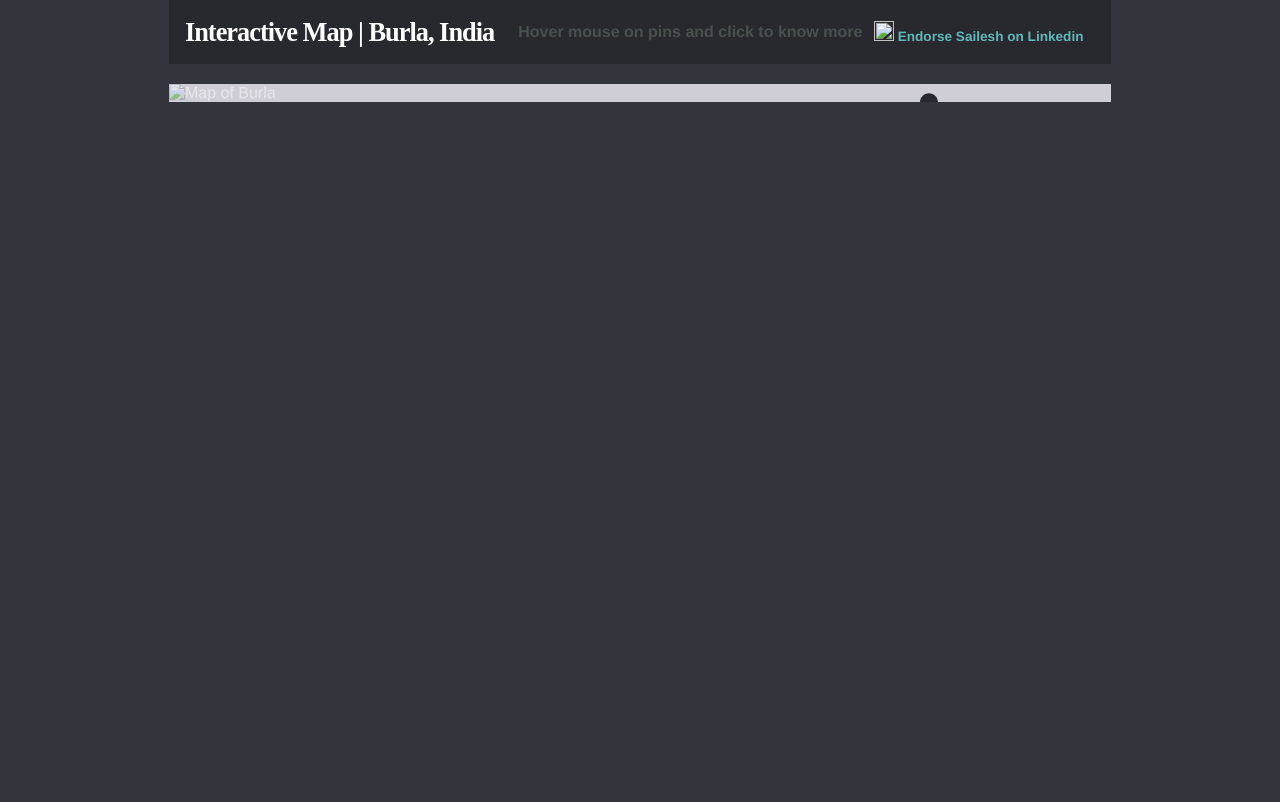
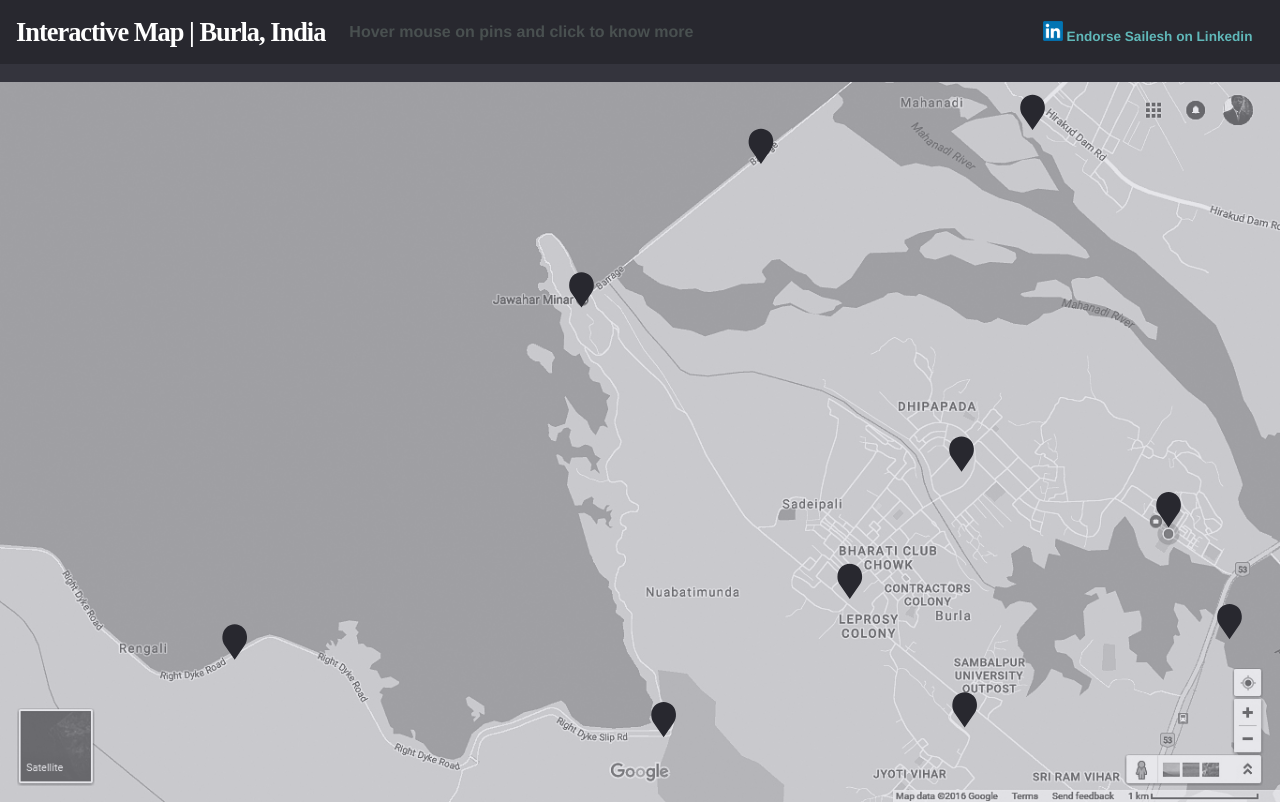
Before and after one commit to saileshsahu/Interactive-Map, a plain HTML site: page index.html in a window 1280 px wide. Drawn offline with Linux system fonts and the light colour scheme; a web font is replaced by a local one.

Commit message:
Update index.html

```diff
--- a/index.html
+++ b/index.html
@@ -23,13 +23,13 @@
 			<header class="codrops-header">
 				<h1 class="codrops-header__title">Interactive Map | Burla, India</h1>
 				<p class="codrops-header__tagline">Hover mouse on pins and click to know more</p>
-				<a class="icon-link" href="https://in.linkedin.com/in/saileshsahu95" title="View Profile on LinkedIn"><span class="icon-text"><img src="img/linkedin.png" width="20" height="20"> Endorse Sailesh on Linkedin</span></a></a>
+				<a class="icon-link" href="https://in.linkedin.com/in/saileshsahu95" title="View Profile on LinkedIn"><span class="icon-text"><img src="linkedin.png" width="20" height="20"> Endorse Sailesh on Linkedin</span></a></a>
 			</header>
 			<p class="message">Please view this on a larger screen.</p>
 			<section class="interactive-points" id="interactive-1" tabindex="0">
 			</section>
 			<section class="interactive-points interactive-points--alter" id="interactive-2" tabindex="0">
-				<img class="static" src="img/map.jpg" alt="Map of Burla" />
+				<img class="static" src="map.jpg" alt="Map of Burla" />
 				<div class="backgrounds">
 					<div class="background__element" style="background-image: url(1.jpg)"></div>
 					<div class="background__element" style="background-image: url(2.jpg)"></div>
```
